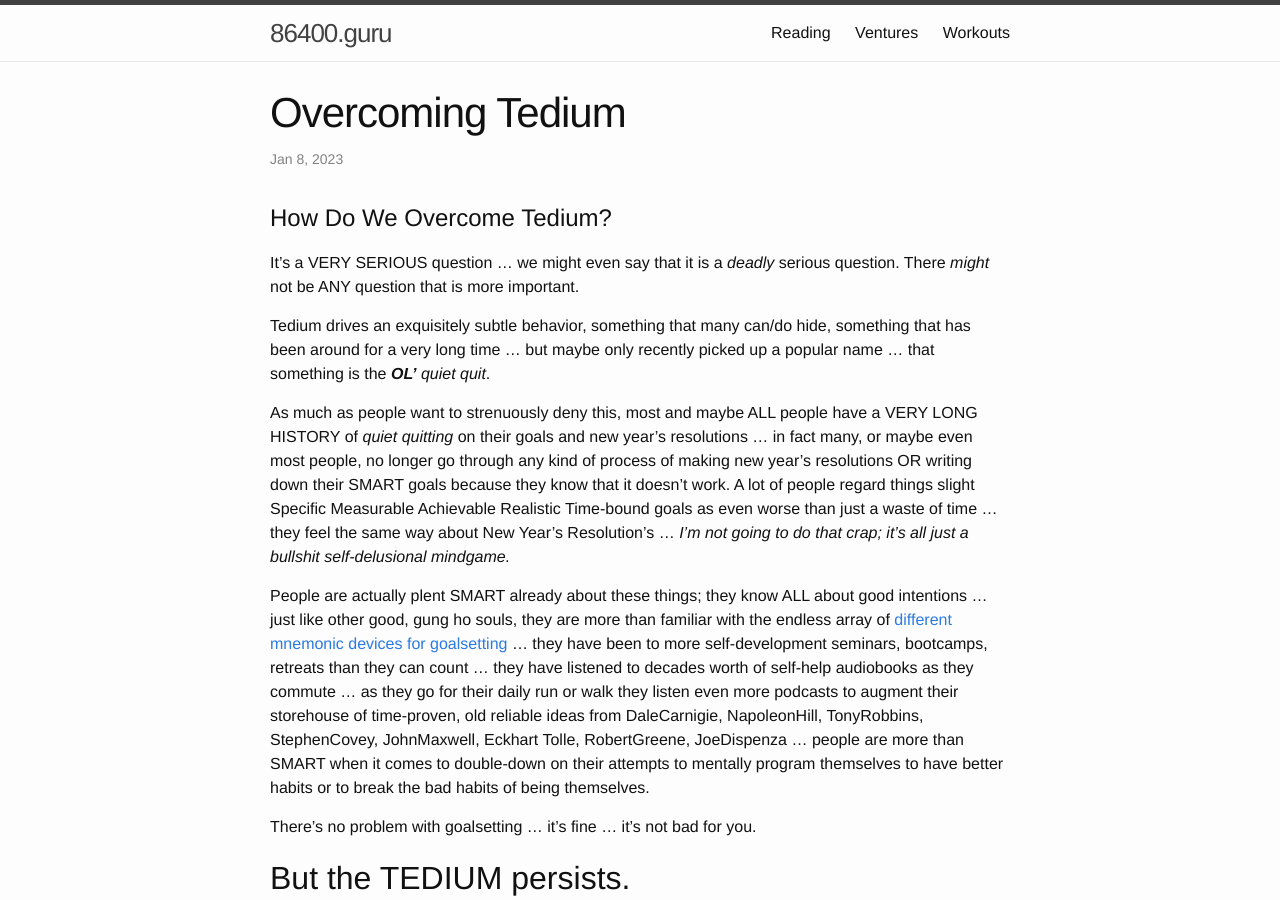
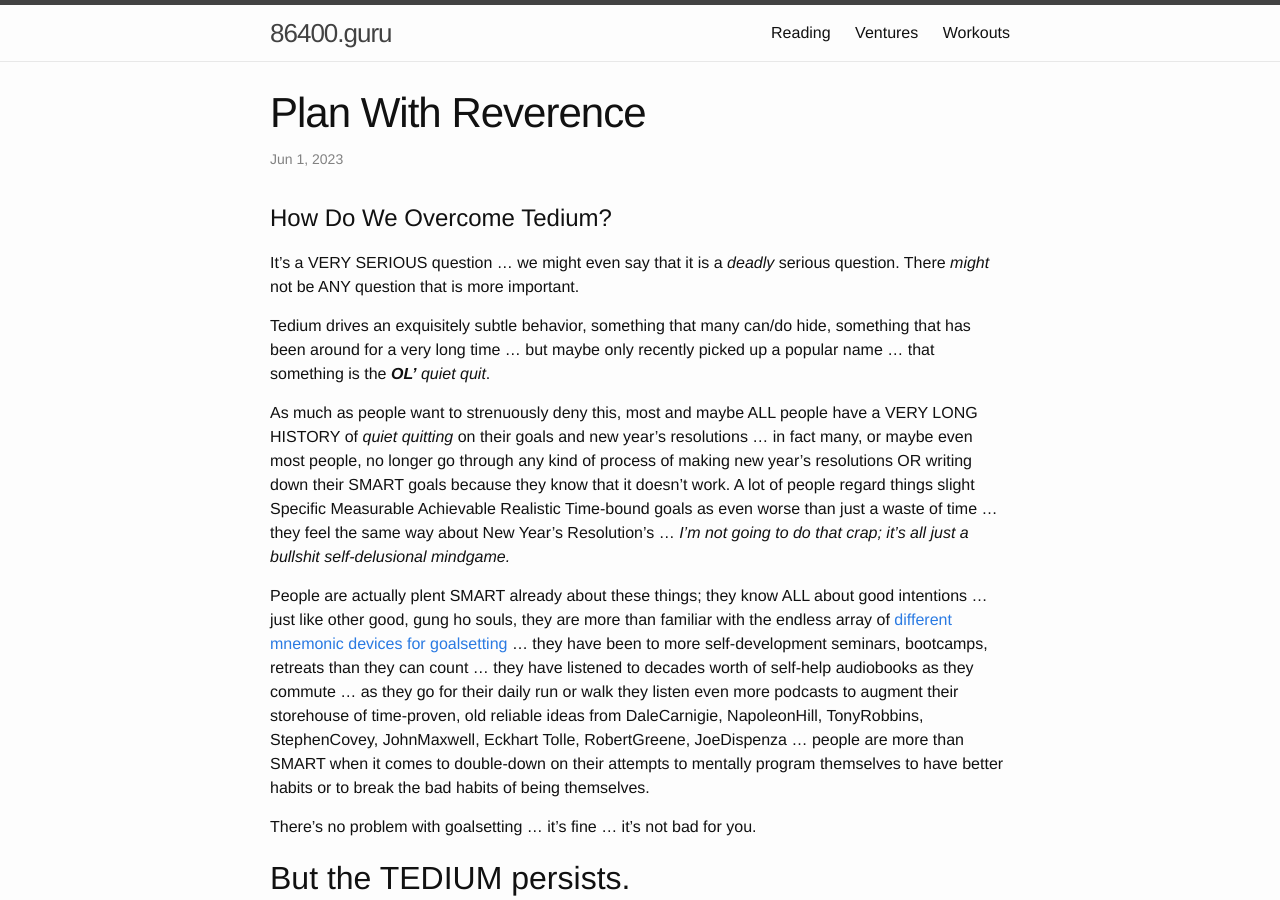
Before and after one commit to plyp-us/plyp-us.github.io, a Jekyll site: the page built from _posts/2023-06-01-plan-with-reverence.md, in a window 1280 px wide and 900 px high. Built offline with Jekyll 4.4.1, drawn with Linux system fonts in a browser that asks for light colours.

Commit message:
Update and rename 2023-01-08-tedium.md to 2023-06-01-plan-with-reverence.md

```diff
--- a/_posts/2023-01-08-tedium.md
+++ b/_posts/2023-06-01-plan-with-reverence.md
@@ -1,7 +1,7 @@
 ---
 layout: post
-title:  "Overcoming Tedium"
-date:   2023-01-08 4:30:00
+title:  "Plan With Reverence"
+date:   2023-06-01 4:30:00
 categories: template
 ---
 
```
